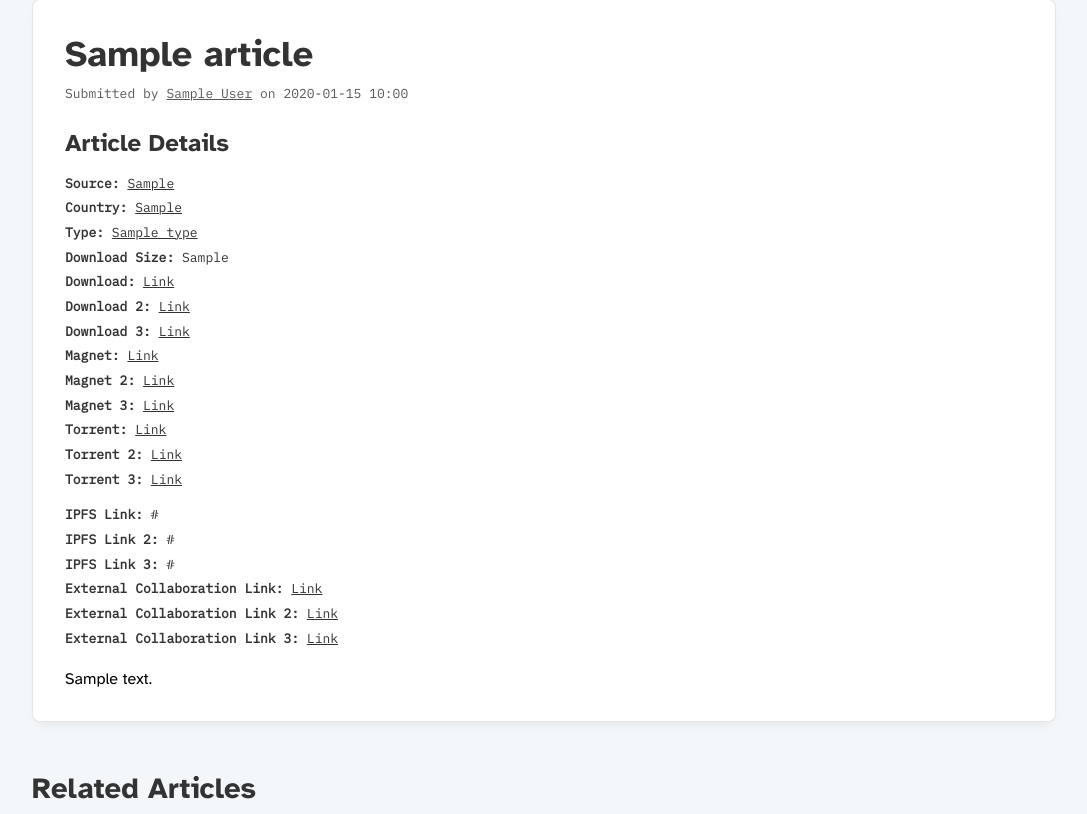
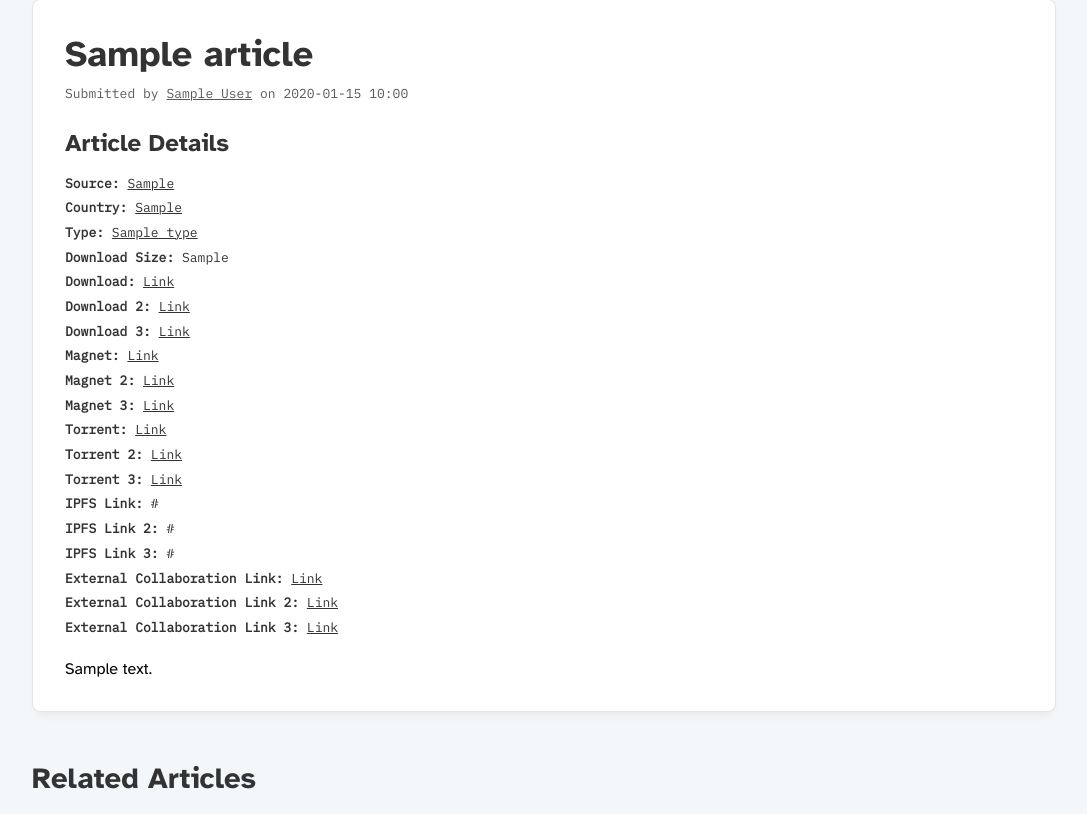
Before and after one commit to scidsg/frontpage, a Flask app: template frontpage/templates/article.html in a window 1280 px wide. Shown: the part 397-1211 px from the top of the page, without its empty margins (96-1183 px from the left). Run offline with Flask 3, Linux system fonts and the light colour scheme; tables that the repository leaves empty hold one stand-in row (values such as "Sample post"); the template is opened without the code that fills it: values that come from a table or form of the project are taken from there, most other values are stand-ins (such as "Sample title", 1, 10 or a date in 2020); some libraries are stand-ins or nearby versions; some web fonts are replaced.

Commit message:
Update article.html

```diff
--- a/frontpage/templates/article.html
+++ b/frontpage/templates/article.html
@@ -107,9 +107,7 @@
                 <p><span class="label">Torrent 3:</span> <a href="{{ article.torrent_link3 }}" target="_blank">Link</a></p>
             {% endif %}
 
-
             <!-- IPFS LINKS -->
-            <div class="ipfs">
             {% if article.ipfs_link %}
                 <p><span class="label">IPFS Link:</span> {{ article.ipfs_link }}</p>
             {% endif %}
@@ -119,8 +117,6 @@
             {% if article.ipfs_link3 %}
                 <p><span class="label">IPFS Link 3:</span> {{ article.ipfs_link3 }}</p>
             {% endif %}
-            </div>
-
 
             <!-- EXTERNAL COLLAB LINK -->
 
```
Lines whose indentation alone changed are shown as unchanged.
